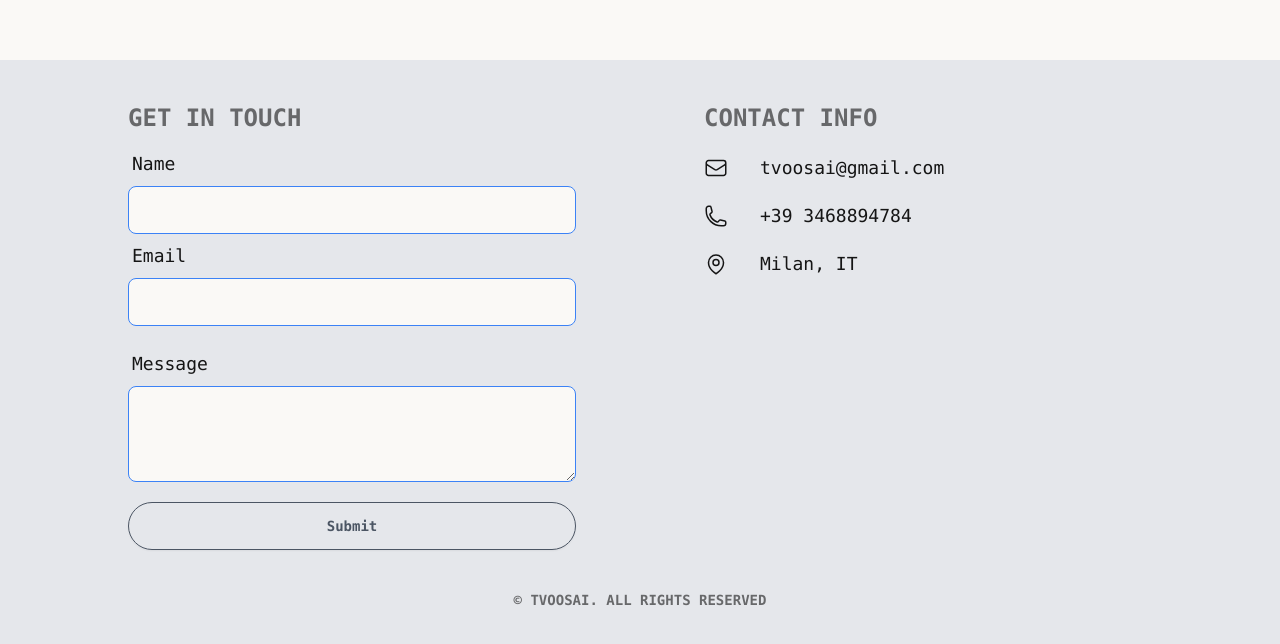
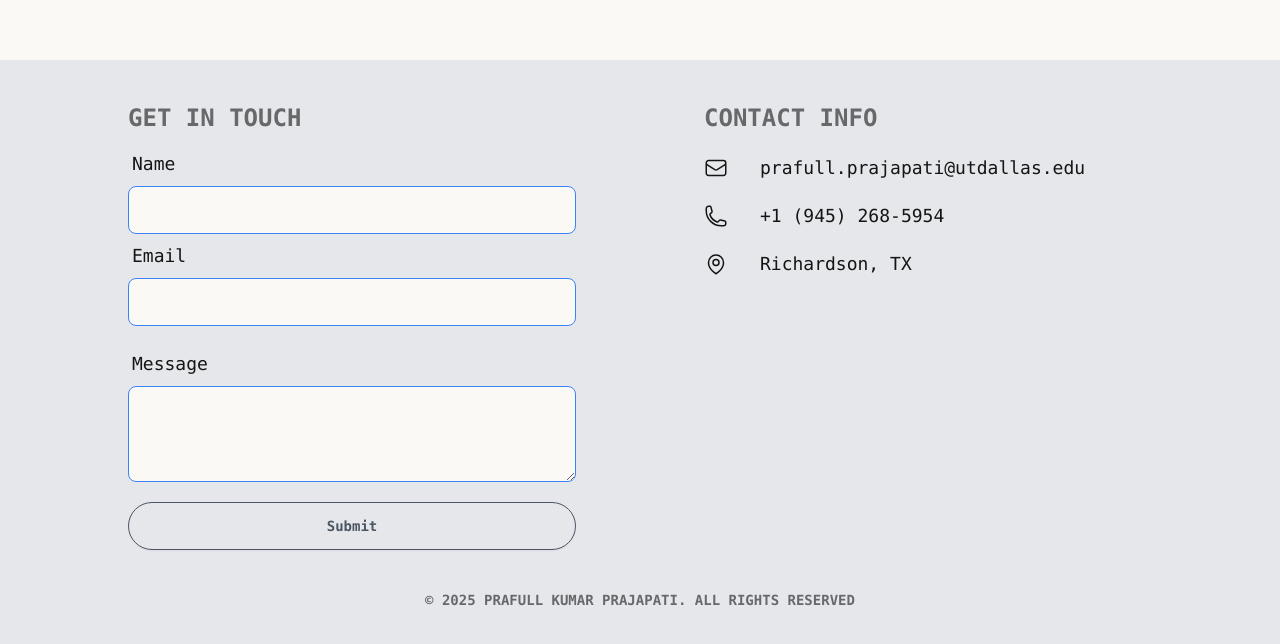
Before and after one commit to Prafull1Kumar/Portfolio, a Next.js app: page / in a window 1280 px wide. Shown: the part 4526-5170 px from the top of the page. Built offline with nearby package versions, Linux system fonts and the light colour scheme.

Commit message:
updated the contact details

```diff
--- a/messages/en.json
+++ b/messages/en.json
@@ -102,8 +102,8 @@
     "okBtn":"Message sent",
     "errorBtn": "Something went wrong",
     "contactTitle": "contact info",
-    "location": "Milan, IT",
-    "rights": "© Tvoosai. All rights reserved"
+    "location": "Richardson, TX",
+    "rights": "© 2025 Prafull Kumar Prajapati. All rights reserved"
   },
   "meta": {
     "home": {
--- a/src/app/api/contact/route.js
+++ b/src/app/api/contact/route.js
@@ -16,8 +16,8 @@ export async function POST(req) {
             return NextResponse.json({succcess: false}, {status: 400})
 
         const {_, error} = await resend.emails.send({
-            from: `${name} richiesta <contact@tvoosai.dev>`,
-            to: ['tvoosai@gmail.com'],
+            from: `${name} contact <contact@prafullkumar.dev>`,
+            to: ['prafull.prajapati@utdallas.edu'],
             trackClicks: false,
             trackOpens: false,
             subject: `Contattato da ${name}`,
--- a/src/features/contact/components/contact.jsx
+++ b/src/features/contact/components/contact.jsx
@@ -17,11 +17,11 @@ function Contact() {
                     <h2 className="footer-title text-xl lg:text-2xl">{t(CONTACT_TITLE)}</h2>
                     <div className="flex items-center gap-8 mt-5">
                         <MailIcon className="size-6" />
-                        <a className="link link-hover text-lg" href="mailto:tvoosai@gmail.com">tvoosai@gmail.com</a>
+                        <a className="link link-hover text-lg" href="mailto:prafull.prajapati@utdallas.edu">prafull.prajapati@utdallas.edu</a>
                     </div>
                     <div className="flex items-center gap-8 mt-5">
                         <PhoneIcon />
-                        <a className="link link-hover text-lg" href="tel:+393468894784">+39 3468894784</a>
+                        <a className="link link-hover text-lg" href="tel:+19452685954">+1 (945) 268-5954</a>
                     </div>
                     <div className="flex items-center gap-8 mt-5">
                         <MarkerIcon />
```
